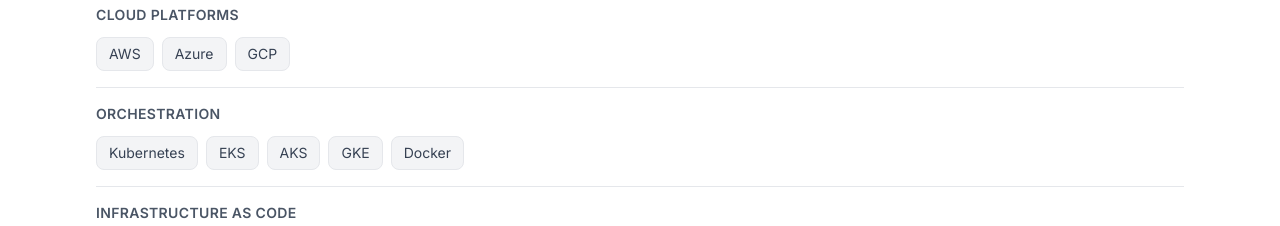
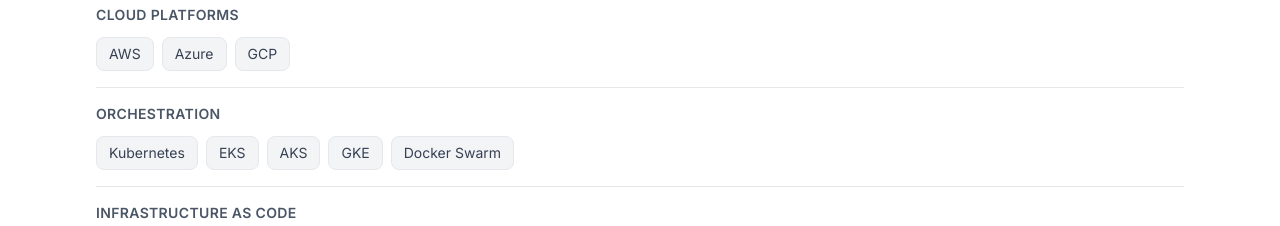
Before and after one commit to judeoyovbaire/personal-website, a Next.js app: page / in a window 1280 px wide. Shown: the part 1080-1306 px from the top of the page. Built offline with nearby package versions, Linux system fonts and the light colour scheme.

Commit message:
update technologies

```diff
--- a/data/techstack.ts
+++ b/data/techstack.ts
@@ -1,6 +1,6 @@
 export const technologies: Record<string, string[]> = {
   'Cloud Platforms': ['AWS', 'Azure', 'GCP'],
-  Orchestration: ['Kubernetes', 'EKS', 'AKS', 'GKE', 'Docker'],
+  Orchestration: ['Kubernetes', 'EKS', 'AKS', 'GKE', 'Docker Swarm'],
   'Infrastructure as Code': ['Terraform', 'Pulumi', 'Crossplane', 'CloudFormation'],
   'GitOps & CI/CD': ['ArgoCD', 'GitHub Actions', 'GitLab CI', 'Azure DevOps', 'Flux'],
   Observability: ['Prometheus', 'Grafana', 'OpenSearch', 'Datadog', 'OpenCost', 'NVIDIA DCGM'],
```
